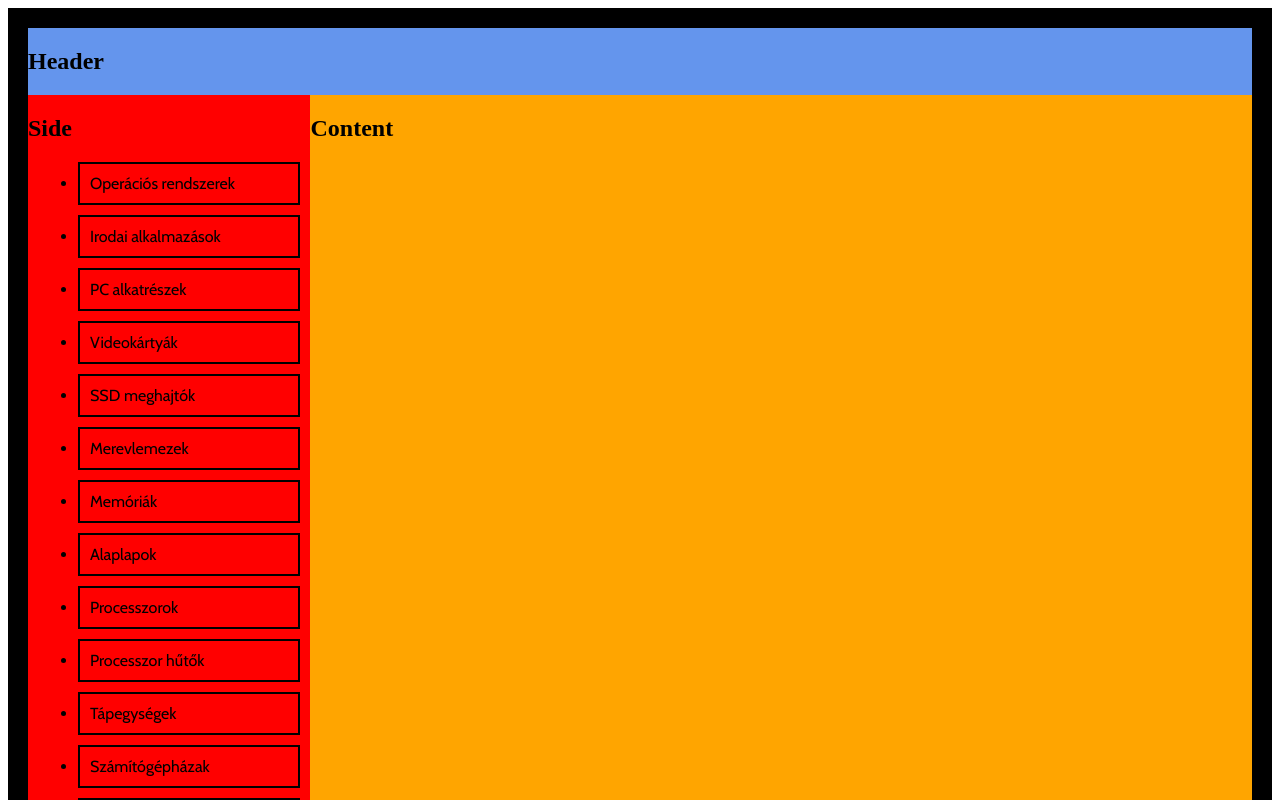
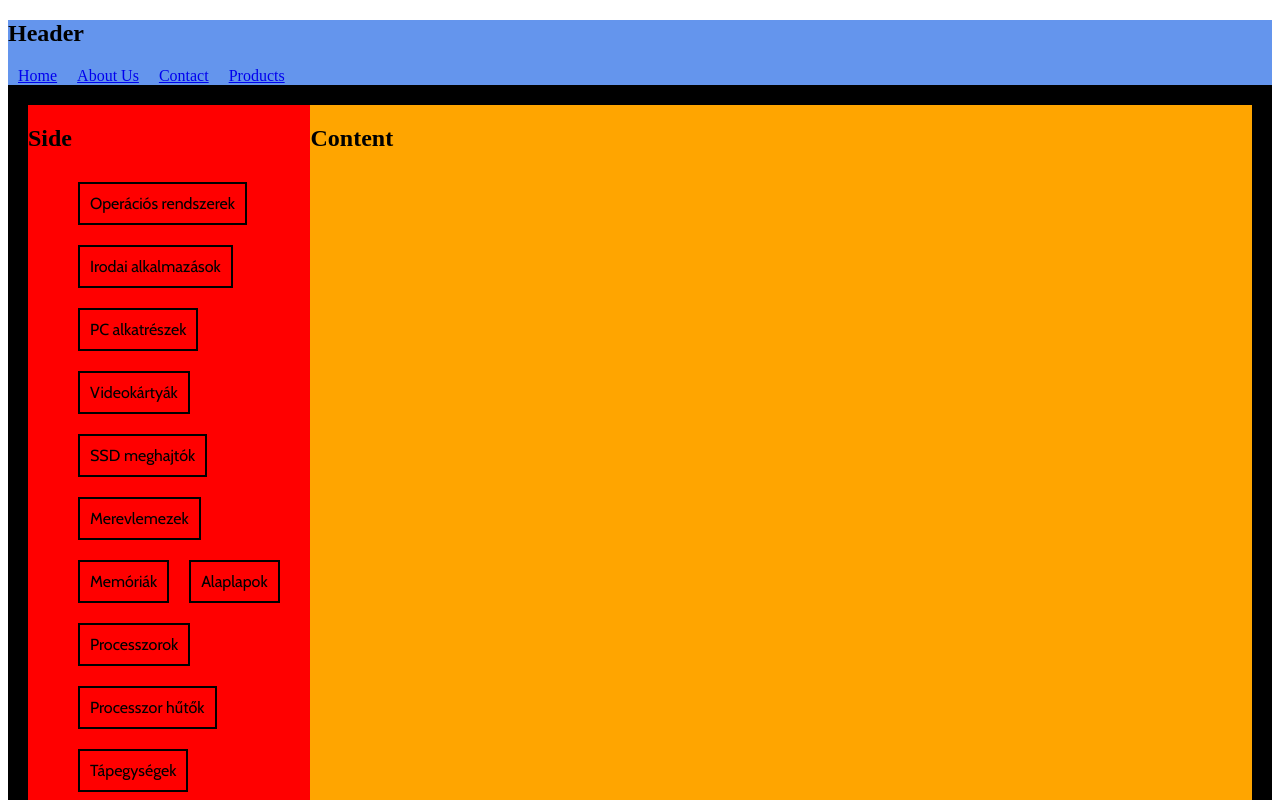
Before and after one commit to akoshm/mogyi-pc, a React (Create React App) app: page / in a window 1280 px wide. Shown: the top 800 px of the page. Built offline with nearby package versions, Linux system fonts and the light colour scheme.

Commit message:
fix:moved Header component to App.js delete:Content.js edit:rename Header to TopNav

```diff
--- a/src/App.js
+++ b/src/App.js
@@ -1,13 +1,18 @@
 import { Route, Routes } from 'react-router-dom';
+import Landing from './components/LandingPage'
+import TopNav from "./components/TopNav.js"
+import About from './components/About.js';
 import './App.css';
-import Landing from './components/LandingPage'
+
 
 function App() {
-  return (
+  return (<>
+    <TopNav />
     <Routes>
       <Route path="/" element={<Landing />} />
-      <Route path="/" element={<Landing />} />
+      <Route path="/about" element={<About />} />
     </Routes>
+  </>
   );
 }
 
--- /dev/null
+++ b/src/components/About.js
@@ -0,0 +1,9 @@
+function About() {
+    return (<>
+        <div class="header">
+            <h2 class="text">About Us</h2>
+
+        </div>
+    </>)
+}
+export default About;
--- a/src/components/Content.js
+++ /dev/null
@@ -1,9 +0,0 @@
-function Content() {
-    return (<>
-        <div class="content">
-            <h2 class="text">Content</h2>
-
-        </div>
-    </>)
-}
-export default Content;
--- a/src/components/Header.js
+++ /dev/null
@@ -1,8 +0,0 @@
-function Header() {
-    return (<>
-        <div class="header">
-            <h2 class="text">Header</h2>
-        </div>
-    </>)
-}
-export default Header;
--- a/src/components/LandingPage.js
+++ b/src/components/LandingPage.js
@@ -1,18 +1,15 @@
 import './LandingPage.css'
-
 import Sidebar from "./Sidebar.js"
-import Content from "./Content.js"
-import Header from "./Header.js"
-
-
 export default function Landing() {
     return (
         <>
             <div class="parent">
-                <Header />
                 <div class="container">
                     <Sidebar />
-                    <Content />
+                    <div class="content">
+                        <h2 class="text">Content</h2>
+
+                    </div>
                 </div>
             </div>
         </>
--- /dev/null
+++ b/src/components/TopNav.js
@@ -0,0 +1,16 @@
+import './topnav.css'
+import { Link } from 'react-router-dom'
+function TopNav() {
+    return (<>
+        <div class="header">
+            <h2 class="text">Header</h2>
+            <nav>
+                <li><Link to="/">Home</Link></li>
+                <li><Link to="/about">About Us</Link></li>
+                <li><Link to="/contact">Contact</Link></li>
+                <li><Link to="/products">Products</Link></li>
+            </nav>
+        </div>
+    </>)
+}
+export default TopNav;
--- /dev/null
+++ b/src/components/topnav.css
@@ -0,0 +1,4 @@
+li {
+    display: inline-block;
+    margin: 0 10px;
+}
```
Also changed, not shown: todo1.txt.
